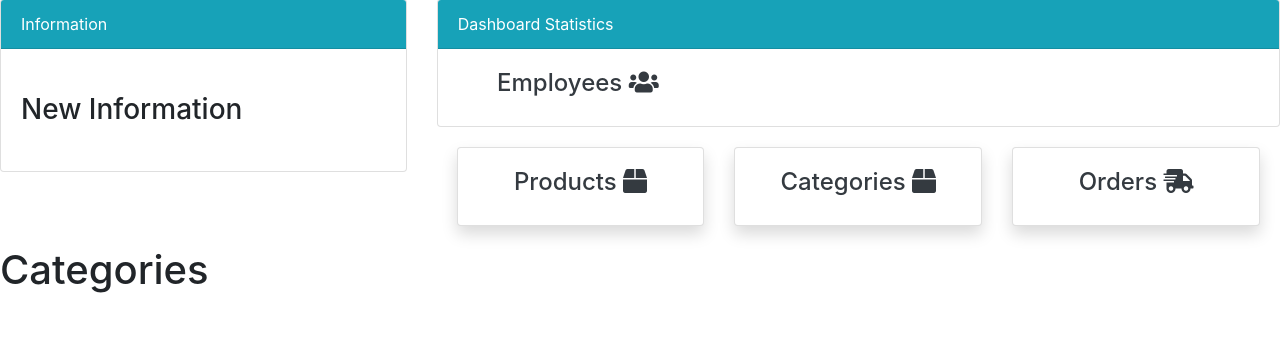
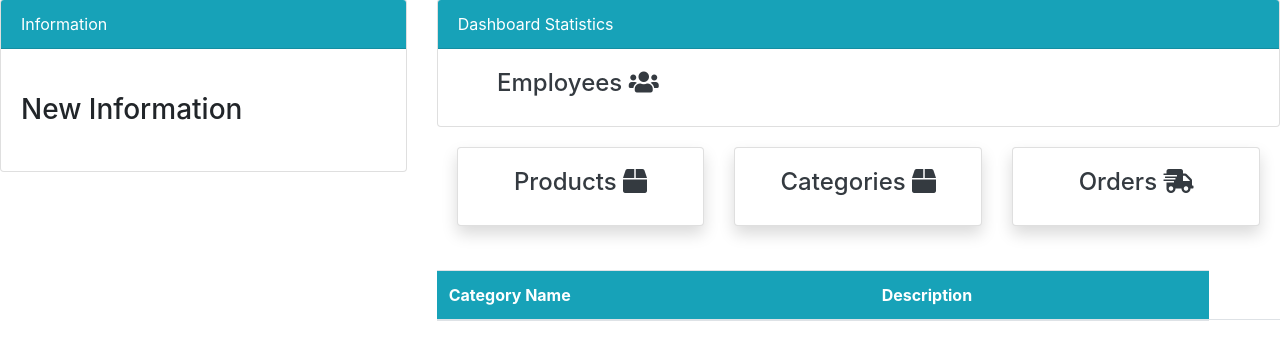
Before and after one commit to FX2One/fxims, a Django app: template fxecommerce/templates/categories.html in a window 1280 px wide. Shown: the part 81-431 px from the top of the page. Run offline with Django 4.2, Linux system fonts and the light colour scheme; the template is opened without the code that fills it, so the values that code supplies are empty; parts of the project's set-up code (start-up, migrations or seed data) failed here and were passed over; some libraries are stand-ins or nearby versions.

Commit message:
remove of h1 tag Categories on categories template

```diff
--- a/fxecommerce/templates/categories.html
+++ b/fxecommerce/templates/categories.html
@@ -4,8 +4,6 @@
 {% endblock %}
 
 {% block content %}
-    <h1>Categories</h1>
-    <br>
 <div class="row my-4">
     <div class="col-md-4">
 
```
